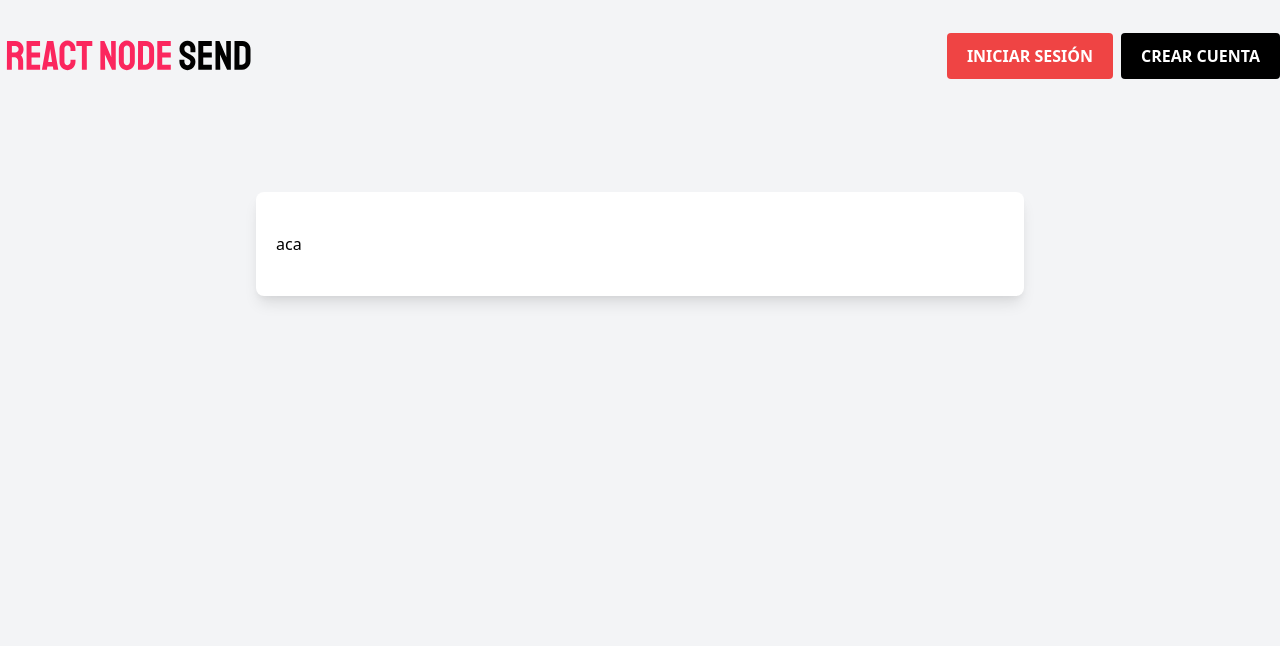
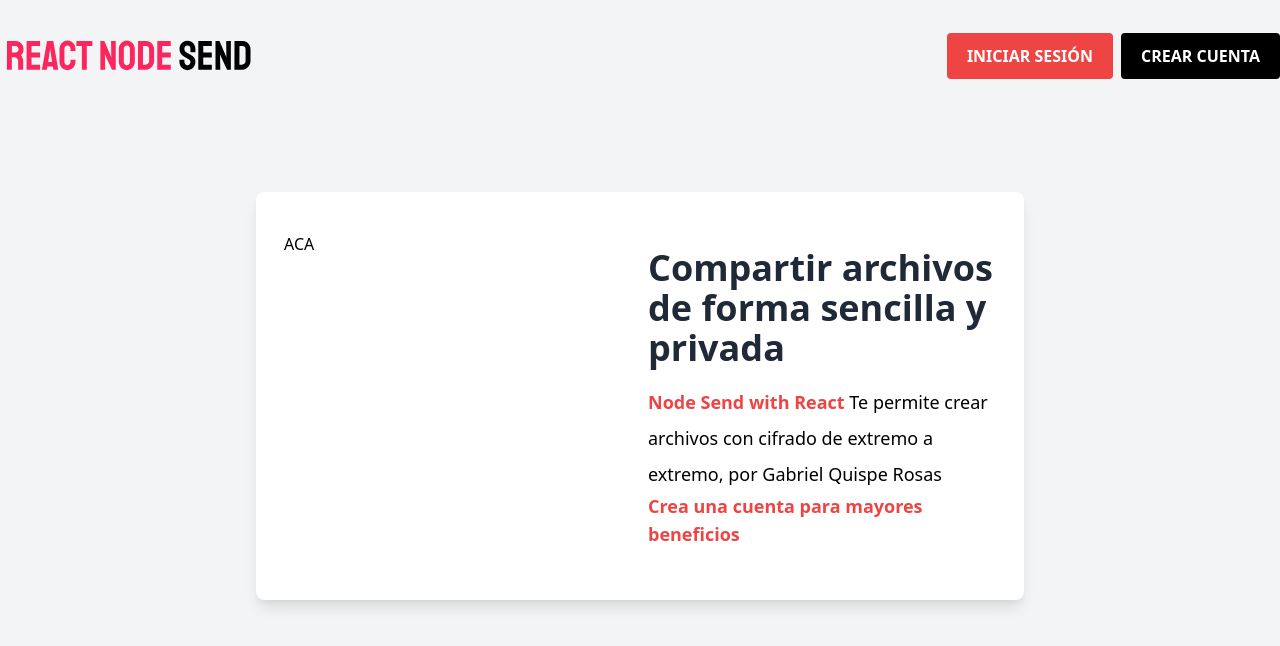
Before and after one commit to QuispeRosasGabriel/files-frontend-app, a Next.js app: page / in a window 1280 px wide. Shown: the top 646 px of the page. Built offline with nearby package versions, Linux system fonts and the light colour scheme; no server answers.

Commit message:
layout de dropzone

```diff
--- a/pages/index.js
+++ b/pages/index.js
@@ -1,3 +1,4 @@
+import Link from 'next/link';
 import { useContext, useEffect } from 'react';
 import Layout from '../components/Layout';
 import authContext from '../context/auth/authContext';
@@ -15,9 +16,22 @@ const Index = () => {
     <Layout>
       <div className="md:w-4/5 xl:w-3/5 mx-auto mb-32">
         <div className="lg:flex md:shadow-lg p-5 bg-white rounded-lg py-10">
-            aca
           <div className="md:flex-1 mb-3 mx-2 mt-16 lg:mt-0">
-
+            <p>ACA</p>
+          </div>
+          <div className="md:flex-1 mb-3 mx-2 mt-16 lg:mt-0">
+            <h2 className="text-4xl font-sans font-bold text-gray-800 my-4">
+              Compartir archivos de forma sencilla y privada
+            </h2>
+            <p className="text-lg leading-loose">
+              <span className="text-red-500 font-bold">Node Send with React </span>
+              Te permite crear archivos con cifrado de extremo a extremo, por Gabriel Quispe Rosas
+            </p>
+            <Link href="/crearcuenta">
+              <a className="text-red-500 font-bold text-lg hover:text-red-700">
+                Crea una cuenta para mayores beneficios
+              </a>
+            </Link>
           </div>
         </div>
       </div>
```
